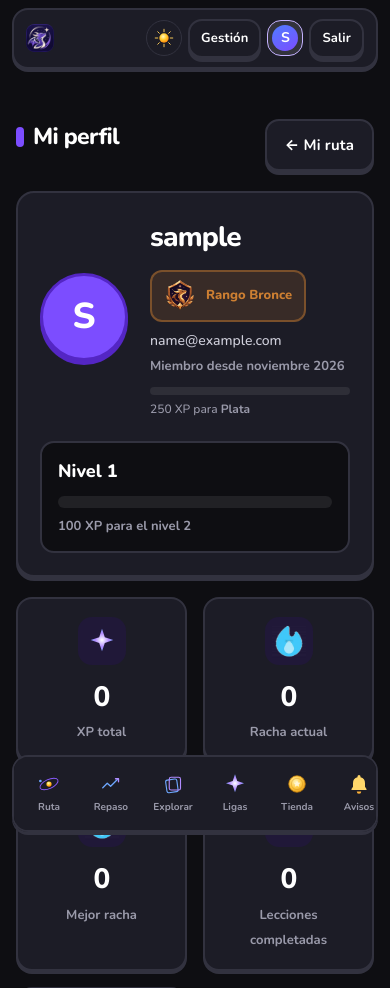
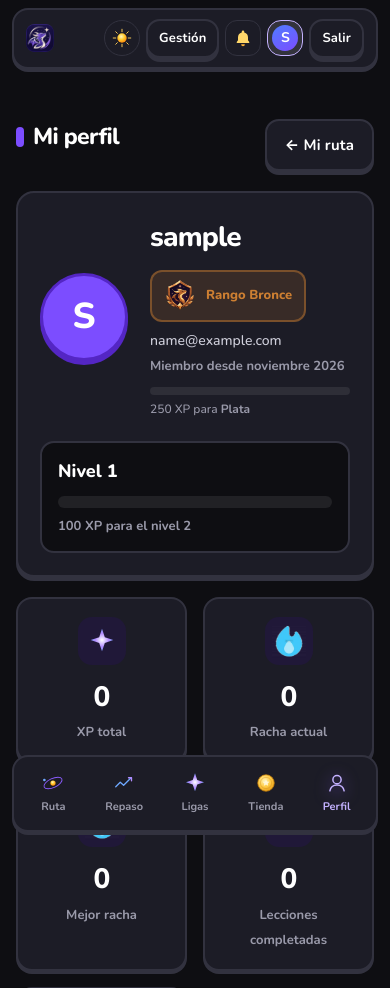
Before and after one commit to Franciscooxz/AstroGuidee, a Django app: page /app/perfil/ in a window 390 px wide. Shown: the top 988 px of the page. Run offline with Django 5.2, Linux system fonts and the light colour scheme; the visitor is signed in with stand-in values (Sample User, id 1); data comes from the database, SQL or seed files in the repository; data that the repository does not hold is empty.

Commit message:
Actualizacion barra de nevagacion

```diff
--- a/static/astro/css/astro.css
+++ b/static/astro/css/astro.css
@@ -1401,8 +1401,8 @@ body.has-tabs { }
 
 @media (max-width: 760px) {
   .nav-links { display: none; }
-  .app-tabs { display: flex; padding: 9px 6px; overflow-x: auto; }
-  .app-tabs a { flex: 1 0 58px; font-size: 10px; }
+  .app-tabs { display: flex; padding: 8px 6px; overflow: hidden; }
+  .app-tabs a { flex: 1 1 0; min-width: 0; font-size: 11px; }
   body.has-tabs { padding-bottom: 96px; }
   body.has-tabs .foot { padding-bottom: 20px; }
 
@@ -1435,8 +1435,7 @@ body.has-tabs { }
   .brand { font-size: 16px; gap: 7px; }
   .brand .brand-logo { width: 28px; height: 28px; border-radius: 8px; }
   .theme-toggle { width: 36px; height: 36px; }
-  /* La campana ya esta en la barra inferior ("Avisos"): evitar duplicado en movil */
-  .nav-bell { display: none; }
+  .nav-bell { width: 36px; height: 36px; border-radius: 12px; }
   .nav-actions .btn { padding: 7px 11px; white-space: nowrap; }
   .nav-avatar { width: 26px; height: 26px; }
 
--- a/templates/astro/app/profile.html
+++ b/templates/astro/app/profile.html
@@ -100,6 +100,7 @@
 
     <div class="foot-actions">
       <a href="{% url 'astro:ruta' %}" class="btn btn-primary">Seguir aprendiendo →</a>
+      <a href="{% url 'astro:glossary' %}" class="btn">Explorar</a>
       <a href="{% url 'astro:friends' %}" class="btn">Amigos</a>
       <a href="{% url 'astro:stats' %}" class="btn">Mis estadísticas</a>
       <a href="{% url 'astro:settings' %}" class="btn">Editar perfil</a>
--- a/templates/astro/base.html
+++ b/templates/astro/base.html
@@ -82,10 +82,8 @@
   <nav class="app-tabs">
     <a href="{% url 'astro:ruta' %}" class="{% if active_nav == 'ruta' %}on{% endif %}">{% include 'astro/_icon.html' with name='orbit' size=24 %}<span>Ruta</span></a>
     <a href="{% url 'astro:review' %}" class="{% if active_nav == 'review' %}on{% endif %}">{% include 'astro/_icon.html' with name='progress' size=24 %}<span>Repaso</span></a>
-    <a href="{% url 'astro:glossary' %}" class="{% if active_nav == 'glossary' %}on{% endif %}">{% include 'astro/_icon.html' with name='cards' size=24 %}<span>Explorar</span></a>
     <a href="{% url 'astro:league' %}" class="{% if active_nav == 'league' %}on{% endif %}">{% include 'astro/_icon.html' with name='star' size=24 %}<span>Ligas</span></a>
     <a href="{% url 'astro:store' %}" class="{% if active_nav == 'store' %}on{% endif %}">{% include 'astro/_icon.html' with name='coin' size=24 %}<span>Tienda</span></a>
-    <a href="{% url 'astro:notifications' %}" class="tab-bell {% if active_nav == 'notifications' %}on{% endif %}">{% include 'astro/_icon.html' with name='bell' size=24 %}{% if unread_notifications %}<span class="bell-badge">{{ unread_notifications }}</span>{% endif %}<span>Avisos</span></a>
     <a href="{% url 'astro:profile' %}" class="{% if active_nav == 'profile' %}on{% endif %}">{% include 'astro/_icon.html' with name='user' size=24 %}<span>Perfil</span></a>
   </nav>
   {% endif %}
```
